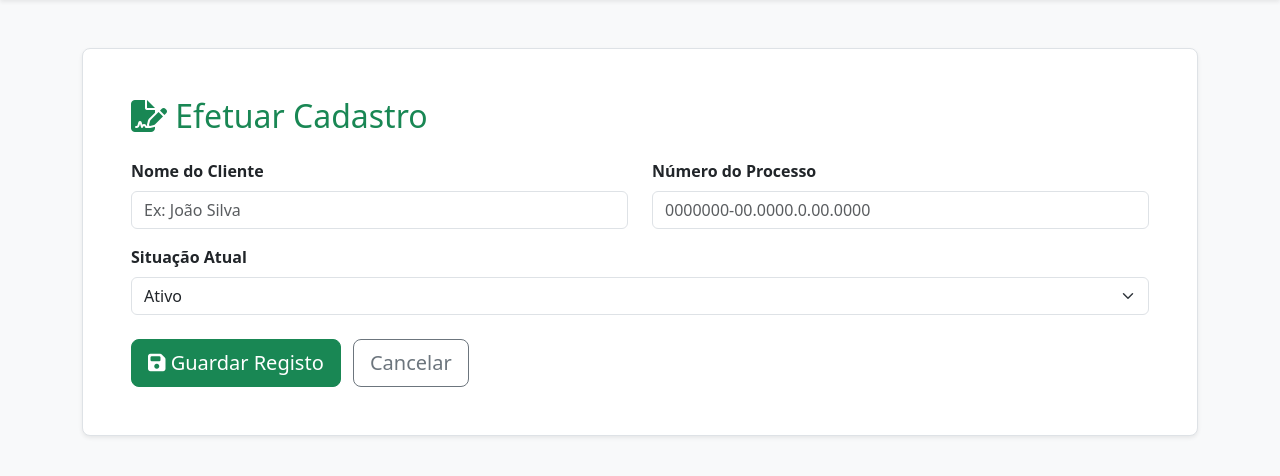
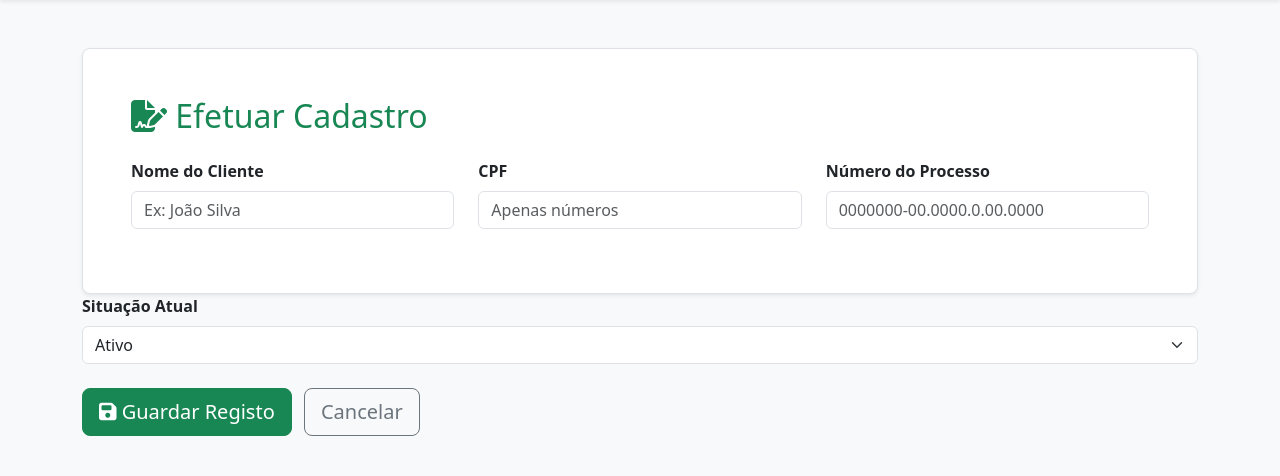
Before and after one commit to cdunivesp/gestor-juridico, a Django app: page /cadastro/ in a window 1280 px wide. Shown: the part 56-532 px from the top of the page. Run offline with Django 5.2, Linux system fonts and the light colour scheme.

Commit message:
Adiciona CPF ao formulario e implementa get_or_create para evitar erros

```diff
--- a/core/templates/core/cadastro.html
+++ b/core/templates/core/cadastro.html
@@ -9,16 +9,20 @@
         {% csrf_token %} <!-- Código de segurança obrigatório do Django -->
 
         <div class="row">
-            <div class="col-md-6 mb-3">
+            <div class="col-md-4 mb-3">
                 <label class="form-label fw-bold">Nome do Cliente</label>
-                <!-- Atributo name="nome" adicionado -->
                 <input type="text" name="nome" class="form-control" required placeholder="Ex: João Silva">
             </div>
-            <div class="col-md-6 mb-3">
+            <div class="col-md-4 mb-3">
+                <label class="form-label fw-bold">CPF</label>
+                <!-- Novo campo CPF -->
+                <input type="text" name="cpf" class="form-control" required placeholder="Apenas números">
+            </div>
+            <div class="col-md-4 mb-3">
                 <label class="form-label fw-bold">Número do Processo</label>
-                <!-- Atributo name="numero" adicionado -->
                 <input type="text" name="numero" class="form-control" required placeholder="0000000-00.0000.0.00.0000">
             </div>
+        </div>
         </div>
         <div class="mb-4">
             <label class="form-label fw-bold">Situação Atual</label>
--- a/core/views.py
+++ b/core/views.py
@@ -5,26 +5,27 @@ def home(request):
     return render(request, 'core/index.html')
 
 def cadastro(request):
-    # Se o formulário for enviado (botão Guardar clicado)
     if request.method == 'POST':
         nome_cliente = request.POST.get('nome')
+        cpf_cliente = request.POST.get('cpf')  # Captura o novo campo CPF
         numero_processo = request.POST.get('numero')
         status_processo = request.POST.get('status')
 
-        # 1. Cria e guarda o Cliente no banco de dados
-        novo_cliente = Cliente.objects.create(nome=nome_cliente)
+        # get_or_create: Procura o cliente pelo CPF. Se não existir, cria um novo.
+        cliente_obj, created = Cliente.objects.get_or_create(
+            cpf=cpf_cliente,
+            defaults={'nome': nome_cliente}
+        )
 
-        # 2. Cria e guarda o Processo associado a esse Cliente
+        # Cria o processo e associa-o ao cliente encontrado/criado
         Processo.objects.create(
-            cliente=novo_cliente,
+            cliente=cliente_obj,
             numero=numero_processo,
             status=status_processo
         )
 
-        # Redireciona para a página de consultas para ver o novo registo
         return redirect('consulta')
 
-    # Se for apenas para aceder à página, mostra o formulário vazio
     return render(request, 'core/cadastro.html')
 
 def consulta(request):
```
